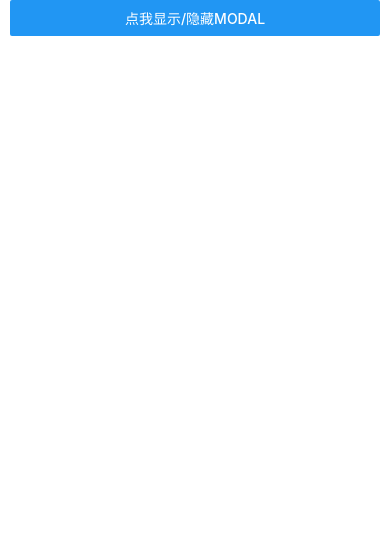
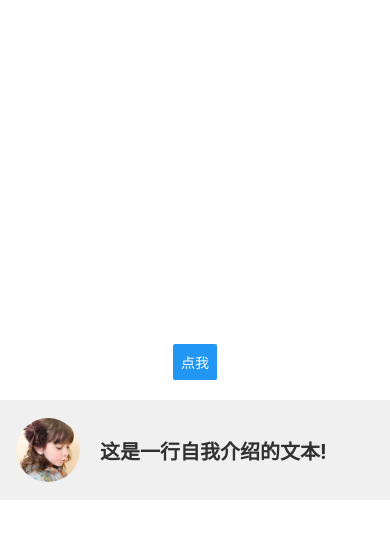
Before and after one commit to leizh25/rn_mooc_course, a React Native app: screen / in a window 390 px wide. Shown: the top 538 px of the page. Built offline with nearby package versions, Linux system fonts and the light colour scheme.

Commit message:
LayoutAnimation

```diff
--- a/App.tsx
+++ b/App.tsx
@@ -20,6 +20,7 @@ import Anim6 from './src/anim/Anim6';
 import Anim7 from './src/anim/Anim7';
 import Anim8 from './src/anim/Anim8';
 import Anim9 from './src/anim/Anim9';
+import Anim10 from './src/anim/Anim10';
 const App = () => {
   return (
     <>
@@ -43,7 +44,8 @@ const App = () => {
       {/* <Anim6 /> */}
       {/* <Anim7 /> */}
       {/* <Anim8 /> */}
-      <Anim9 />
+      {/* <Anim9 /> */}
+      <Anim10 />
     </>
   );
 };
--- /dev/null
+++ b/src/anim/Anim10.tsx
@@ -0,0 +1,82 @@
+import { Animated, Button, Image, LayoutAnimation, StyleSheet, Text, UIManager, View } from 'react-native';
+import React, { useEffect, useRef, useState } from 'react';
+
+const Anim10 = () => {
+  const [showView, setshowView] = useState(false)
+  const [showRight, setShowRight] = useState(false)
+
+  return (
+    <View style={styles.root}>
+      <Button
+        onPress={() => {
+          // LayoutAnimation.configureNext(
+          //   // LayoutAnimation.Presets.linear
+          //   // LayoutAnimation.Presets.spring
+          //   LayoutAnimation.Presets.easeInEaseOut,
+          //   () => {
+          //     console.log("动画结束");
+
+          //   },
+          //   () => {
+          //     console.log("动画异常");
+
+          //   }
+          // )
+          // setshowView(true)
+
+          // ==========
+
+          // LayoutAnimation.configureNext(
+          //   LayoutAnimation.Presets.linear
+          // )
+          LayoutAnimation.linear()
+          setShowRight(true)
+        }}
+        title={'点我'}
+      />
+      {/* {showView && <View style={[styles.view,]}></View>} */}
+      <View style={[styles.view2, {
+        flexDirection: showRight ? "row-reverse" : "row"
+      }]}>
+        <Image source={require("../assets/images/avatar.png")} style={styles.img} />
+        <Text style={styles.txt}>这是一行自我介绍的文本!</Text>
+      </View>
+    </View>
+  );
+};
+
+export default Anim10;
+
+const styles = StyleSheet.create({
+  root: {
+    flex: 1,
+    justifyContent: 'center',
+    alignItems: "center"
+  },
+  view: {
+    width: 100,
+    height: 100,
+    backgroundColor: 'red',
+    marginTop: 20,
+  },
+  view2: {
+    width: "100%",
+    height: 100,
+    backgroundColor: '#f0f0f0',
+    marginTop: 20,
+    flexDirection: "row",
+    alignItems: "center",
+    paddingHorizontal: 16
+  },
+  img: {
+    width: 64,
+    height: 64,
+    borderRadius: 32
+  },
+  txt: {
+    fontSize: 20,
+    color: "#303030",
+    fontWeight: "bold",
+    marginHorizontal: 20
+  }
+});
```
Also changed, not shown: index.js (+9 -2 lines).
